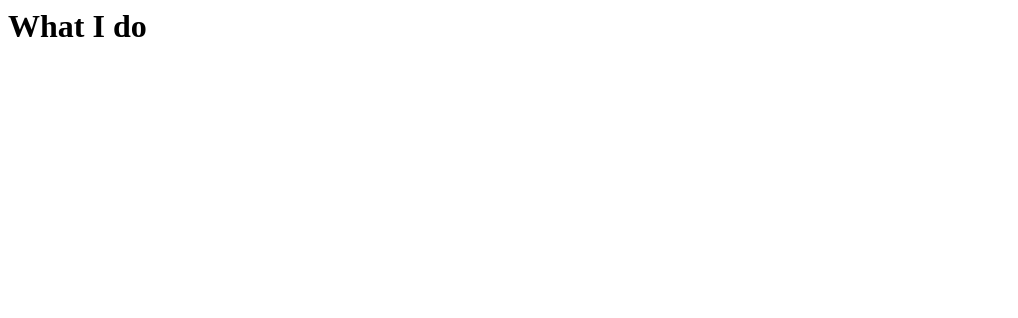
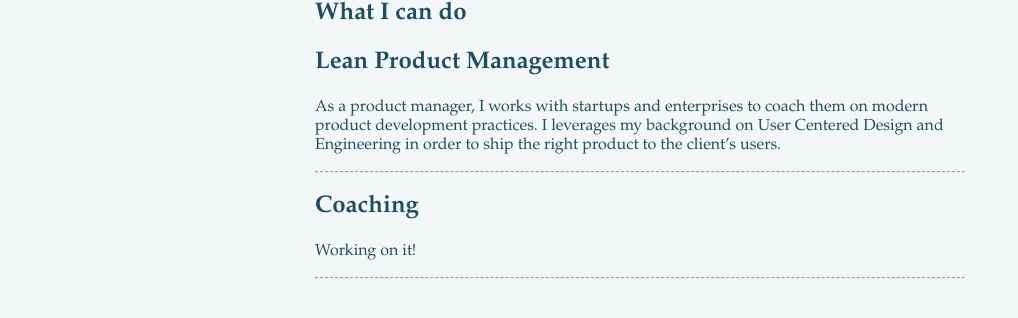
Before and after one commit to diamunoz01/diamunoz01.github.io, a plain HTML site: page index.html in a window 1280 px wide. Shown: the whole page, without its empty margins (0-1018 px from the left). Drawn offline with Linux system fonts and the light colour scheme.

Commit message:
What I do

```diff
--- a/index.html
+++ b/index.html
@@ -1,13 +1,24 @@
 <html>
     <head>
         <title>Coming Soon!</title>
+         <link rel="stylesheet" type="text/css" href="style.css" />
+
     </head>
     <body>
+    <div class="main-container">
+		<section class="content-container cf">
+			<h1>What I can do</h1>
 
-	<div class="main-container">
+			<h2>Lean Product Management</h2>
+			<p>As a product manager, I works with startups and enterprises to coach them on modern product development practices. I leverages my background on User Centered Design and Engineering in order to ship the right product to the client’s users. </p>
+			<hr class="style1">
+			<h2>Coaching</h2>
+			<p>Working on it!</p>
+			<hr class="style1">
 
-			<h1>What I do</h1>
-	</div>
 
+
+		</section>
+		</div>
     </body>
 </html>
--- a/style.css
+++ b/style.css
@@ -1,11 +1,44 @@
 body {
   margin: 0;
   padding: 0;
-  color: #EAE7EE;
+  background: #f4f7f7;
   font-family: "Garamond", Georgia, Times, serif;
+  color: #1f4e5f;
 }
 
 .main-container {
   margin: 0 auto;
   max-width: 1050px;
+  background: #f4f7f7;
+  font-family: "Garamond", Georgia, Times, serif;
 }
+
+p.
+
+.navbar-header{
+background: #f4f7f7;
+
+}
+
+.cf:after {
+     visibility: hidden;
+     display: block;
+     font-size: 0;
+     content: " ";
+     clear: both;
+     height: 0;
+     }
+.cf { display: inline-block; }
+/* start commented backslash hack \*/
+* html .clearfix { height: 1%; }
+.cf { display: block; }
+
+.content-container {
+	margin: 0 auto;
+	max-width: 650px;
+  padding:0 20px;
+}
+
+hr.style1 {
+	border-top: 1px dashed #79a8a9;
+}
```
Also changed, not shown: 1 other file.
